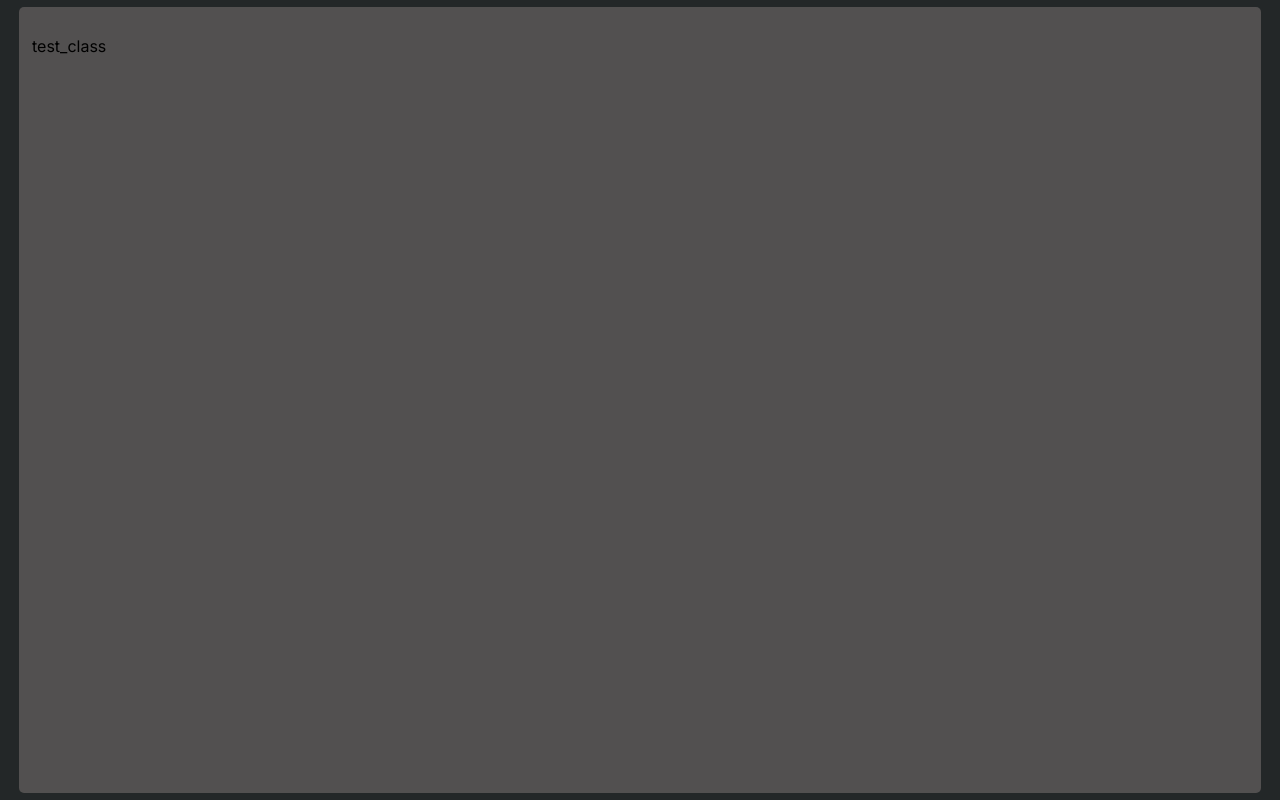
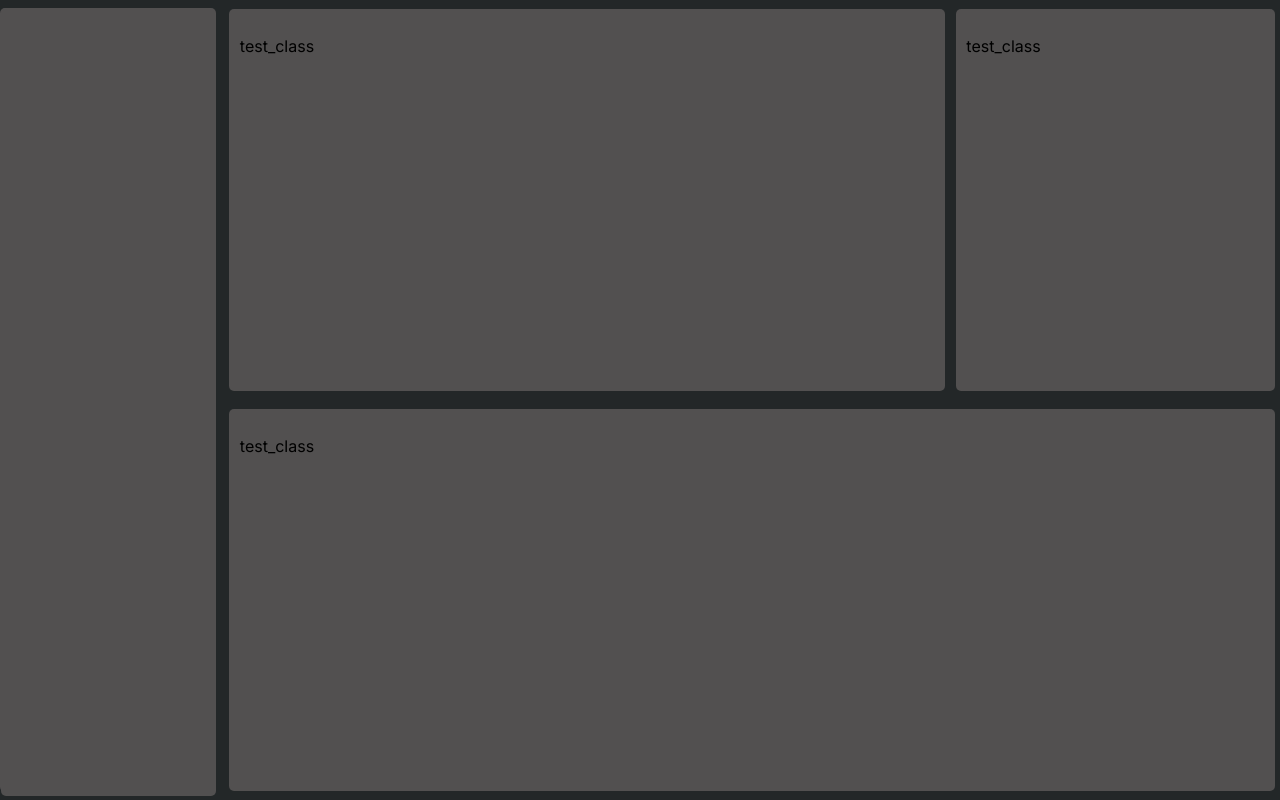
Before and after one commit to Superbro525Alt/compass, a Next.js app: page / in a window 1280 px wide. Built offline with nearby package versions, Linux system fonts and the light colour scheme.

Commit message:
Added base layout

```diff
--- a/src/app/page.tsx
+++ b/src/app/page.tsx
@@ -6,12 +6,12 @@ import { useState } from "react";
 function Container(props: any) {
     return (
         <>
-            <div className="container" style={{"width": props.width}}>
-                {props.children.map((child: any) => (
+            <div className="container" style={{"width": props.width, "height": props.height, "maxHeight": props.height}}>
+                {props.children ? props.children.map((child: any) => (
                     <div>
                         {child}
                     </div>
-                ))}
+                )) : <div></div>}
             </div>
         </>
     )
@@ -33,9 +33,24 @@ export default function Home() {
 
   return (
     <div className="app">
-        <Container>
-            {classes ? classes.map((key) => (<p>{key.name}</p>)) : <p>Loading...</p>}
-        </Container>
+        <div className="vertical-nav" style={{marginRight: "1%", height: "98%"}}>
+            <Container height="100%"/>
+        </div>
+        <div className="app-container">
+            <div className="row">
+                <Container width="70%">
+                    {classes ? classes.map((key) => (<p>{key.name}</p>)) : <p>Loading...</p>}
+                </Container>
+                <Container width="30%">
+                    {classes ? classes.map((key) => (<p>{key.name}</p>)) : <p>Loading...</p>}
+                </Container>
+            </div>
+            <div className="row">
+                <Container>
+                    {classes ? classes.map((key) => (<p>{key.name}</p>)) : <p>Loading...</p>}
+                </Container>
+            </div>
+        </div>
     </div>
   )
 }
--- a/src/styles/globals.scss
+++ b/src/styles/globals.scss
@@ -10,16 +10,43 @@ html, body, #root {
 
 .container {
   padding: 1% 1%;
-  margin: auto auto;
+  margin: auto 0.5%;
   background-color: #525050;
-  height: 95%;
-  width: 95%;
+  height: 90%;
+  width: 100%;
   max-height: 95%;
-  max-width: 95%;
+  max-width: 100%;
   border-radius: 5px;
+
 }
 
 .app {
   height: 100%;
   display: flex;
+    /* flex direction vertical */
+    flex-direction: row;
 }
+
+.vertical-nav {
+  width: 20%;
+  height: 99%;
+  background-color: #525050;
+  border-radius: 5px;
+  margin: auto auto;
+}
+
+.row {
+  display: flex;
+  flex-direction: row;
+  justify-content: space-between;
+  align-items: center;
+  width: 100%;
+  height: 100%;
+  margin: auto auto;
+}
+
+.app-container {
+  display: flex;
+  flex-direction: column;
+  width: 100%;
+}
```
